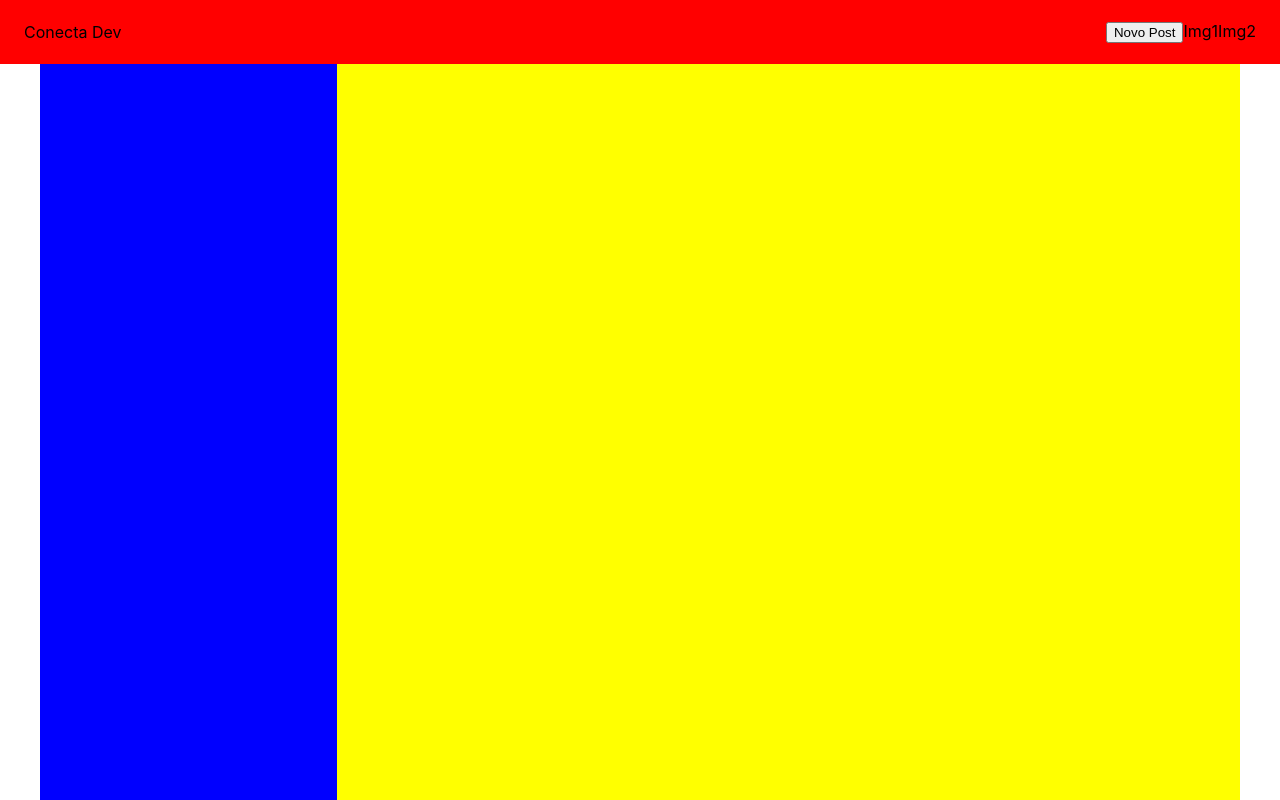
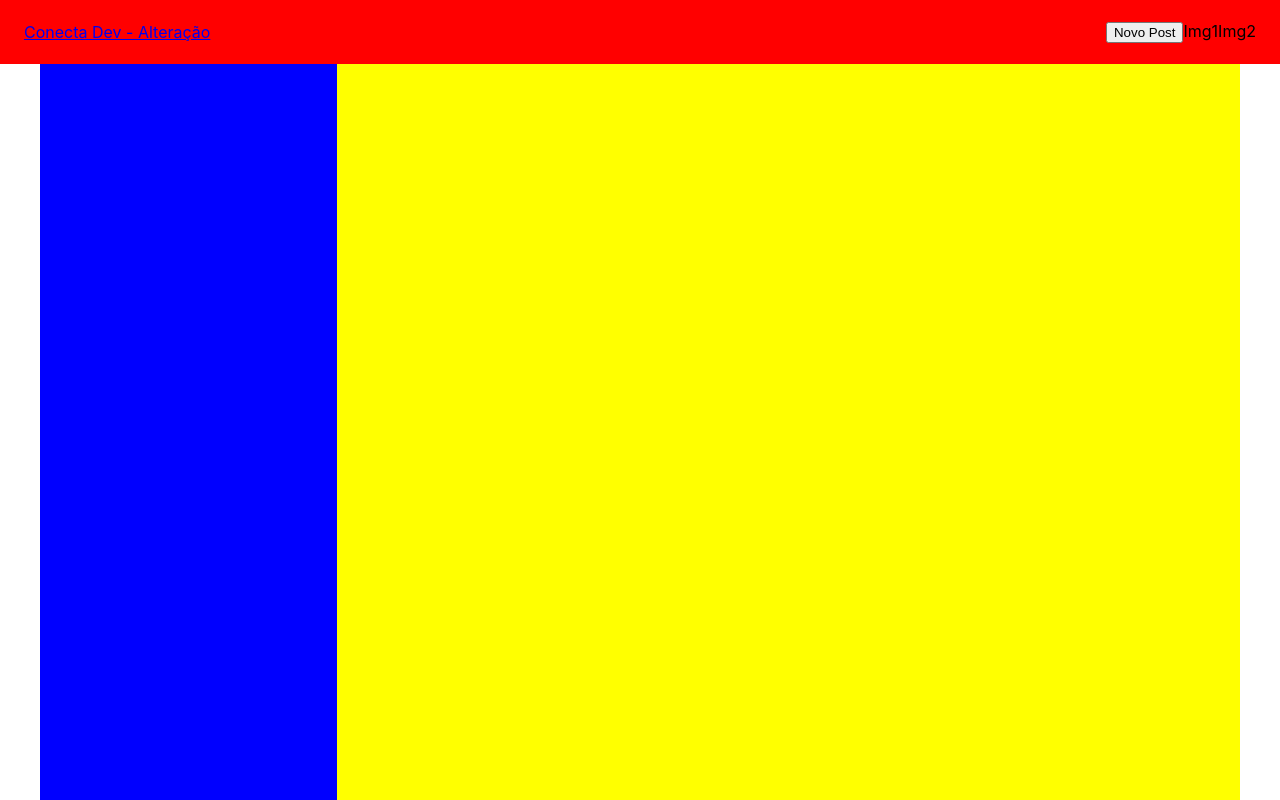
Before and after one commit to CristianoDaSilvaFerreira/conect-dev, a React (Create React App) app: page / in a window 1280 px wide. Built offline with nearby package versions, Linux system fonts and the light colour scheme.

Commit message:
Criando o componente do Header

```diff
--- /dev/null
+++ b/src/pages/Home/components/Header.js
@@ -0,0 +1,20 @@
+import React from "react";
+
+function Header() {
+    return (
+        <header className='header'>
+        <div className='toolbar'>
+            <div>
+                <a href="/">Conecta Dev - Alteração</a>
+            </div>
+            <div>
+                <button>Novo Post</button>
+                <span>Img1</span>
+                <span>Img2</span>
+            </div>
+        </div>
+        </header>
+    );
+}
+
+export default Header;
--- a/src/pages/Home/index.js
+++ b/src/pages/Home/index.js
@@ -1,21 +1,11 @@
 import React from 'react';
+import Header from './components/Header';
 import './style.css';
 
 function Home() {
     return (
         <div>
-            <header className='header'>
-                <div className='toolbar'>
-                    <div>
-                        <span>Conecta Dev</span>
-                    </div>
-                    <div>
-                        <button>Novo Post</button>
-                        <span>Img1</span>
-                        <span>Img2</span>
-                    </div>
-                </div>
-            </header>
+           <Header />
             <main className='main'>
                 <div className='navbar'>
                     Navbar
```
